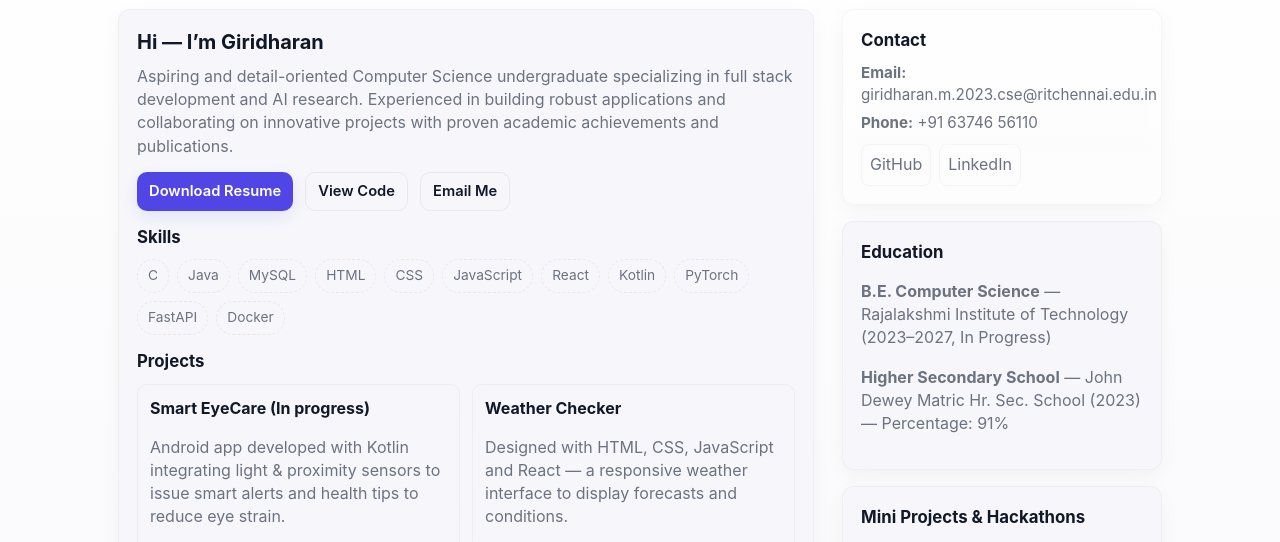
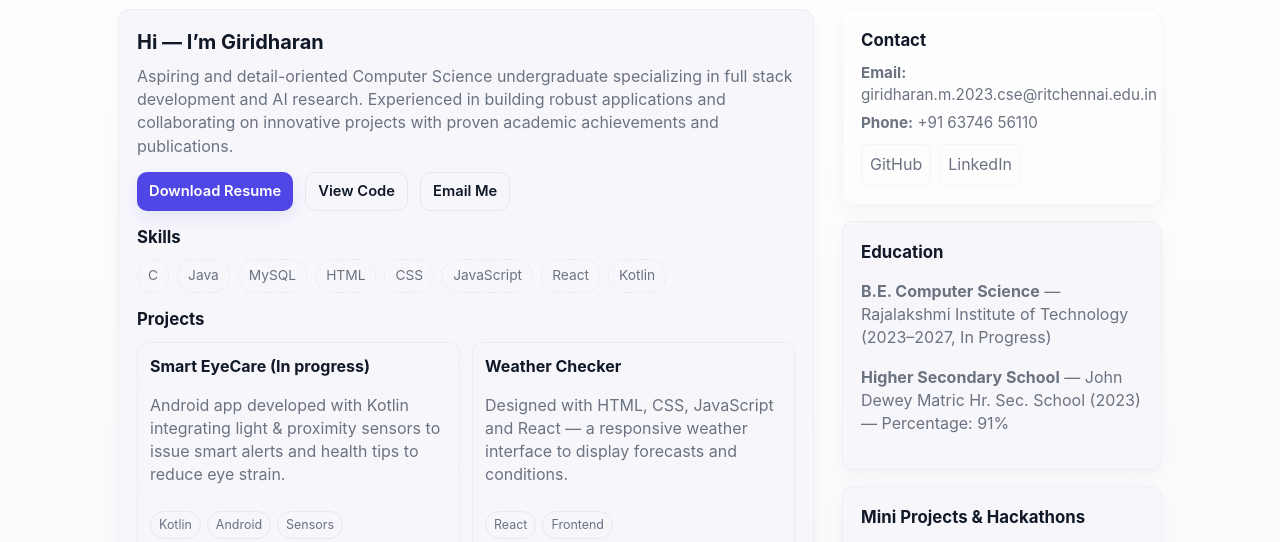
Before and after one commit to girimanikandan/giridharan-portfolio, a plain HTML site: page index.html in a window 1280 px wide. Shown: the part 130-672 px from the top of the page. Drawn offline with Linux system fonts and the light colour scheme.

Commit message:
Remove skills: PyTorch, FastAPI, Docker
Removed PyTorch, FastAPI, and Docker skills from the list.

```diff
--- a/index.html
+++ b/index.html
@@ -144,9 +144,7 @@
             <span class="skill">JavaScript</span>
             <span class="skill">React</span>
             <span class="skill">Kotlin</span>
-            <span class="skill">PyTorch</span>
-            <span class="skill">FastAPI</span>
-            <span class="skill">Docker</span>
+
           </div>
 
           <div class="spacer"></div>
```
